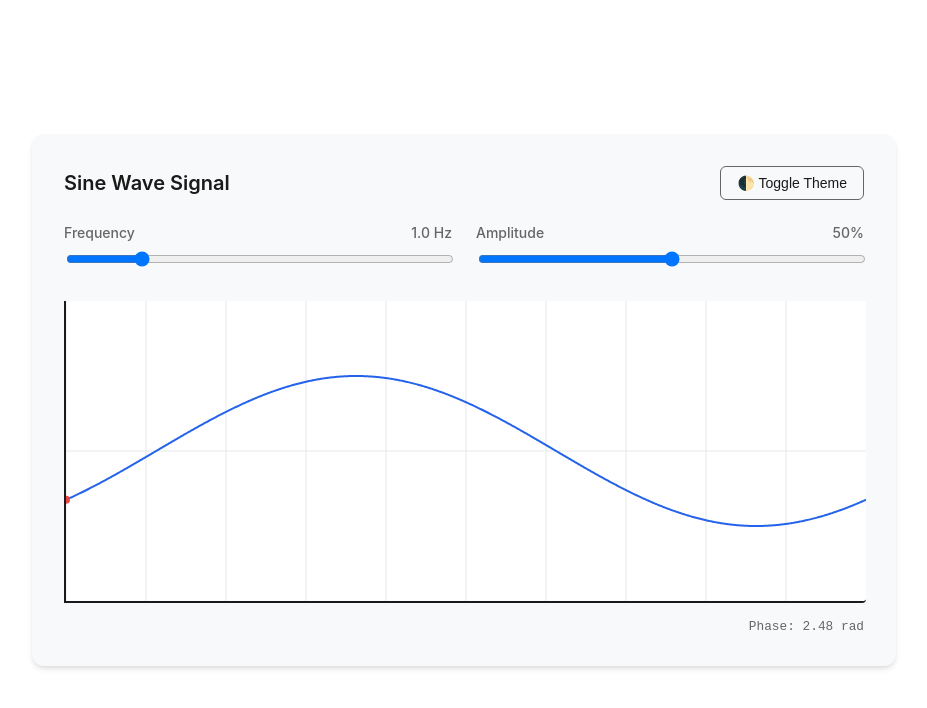
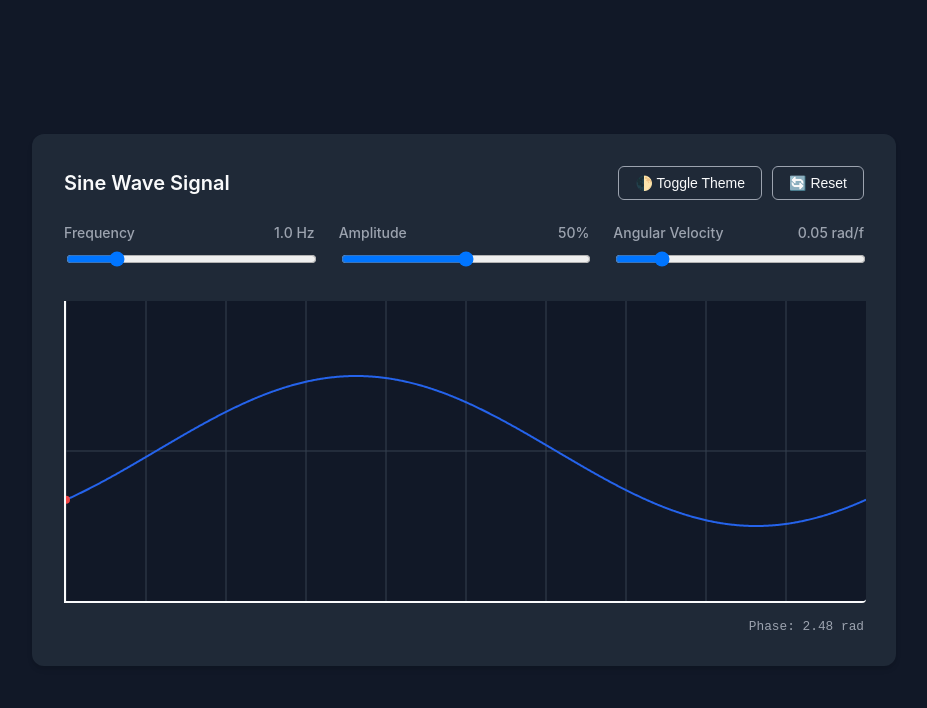
Before and after one commit to tensorclock/sine-wave, a plain HTML site: page sine_wave.html in a window 1280 px wide. Shown: the whole page, without its empty margins (176-1103 px from the left). Drawn offline with Linux system fonts and the light colour scheme.

Commit message:
Add files via upload

```diff
--- a/sine_wave.html
+++ b/sine_wave.html
@@ -6,16 +6,14 @@
     <title>Sine Wave Visualization</title>
     <style>
         :root {
-            /* Palette based on dataviz reference: neutral surfaces and a clear signal hue */
             --bg-color: #ffffff;
             --surface-color: #f8f9fa;
             --text-primary: #1a1a1a;
             --text-muted: #666666;
-            --signal-color: #2563eb; /* Vibrant blue for the primary signal */
+            --signal-color: #2563eb;
             --grid-color: #e5e7eb;
-            --accent-color: #ef4444; /* Red for the sampling point */
+            --accent-color: #ef4444;
 
-            /* Dark mode variables */
             --bg-dark: #111827;
             --surface-dark: #1f2937;
             --text-primary-dark: #f9fafb;
@@ -134,12 +132,15 @@
         }
     </style>
 </head>
-<body>
+<body class="dark-mode">
 
     <div class="container">
         <div class="header">
             <h1>Sine Wave Signal</h1>
-            <button class="theme-toggle" onclick="document.body.classList.toggle('dark-mode')">🌓 Toggle Theme</button>
+            <div style="display: flex; gap: 10px;">
+                <button class="theme-toggle" onclick="document.body.classList.toggle('dark-mode')">🌓 Toggle Theme</button>
+                <button class="theme-toggle" onclick="resetControls()">🔄 Reset</button>
+            </div>
         </div>
 
         <div class="controls">
@@ -150,6 +151,10 @@
             <div class="control-group">
                 <label>Amplitude <span id="amp-val">50%</span></label>
                 <input type="range" id="amplitude" min="0" max="1" step="0.01" value="0.5">
+            </div>
+            <div class="control-group">
+                <label>Angular Velocity <span id="omega-val">0.05 rad/f</span></label>
+                <input type="range" id="omega" min="0" max="0.3" step="0.01" value="0.05">
             </div>
         </div>
 
@@ -167,8 +172,10 @@
         const ctx = canvas.getContext('2d');
         const freqInput = document.getElementById('frequency');
         const ampInput = document.getElementById('amplitude');
+        const omegaInput = document.getElementById('omega');
         const freqVal = document.getElementById('freq-val');
         const ampVal = document.getElementById('amp-val');
+        const omegaVal = document.getElementById('omega-val');
         const stats = document.getElementById('stats');
 
         let width, height;
@@ -193,9 +200,11 @@
             const h = height / window.devicePixelRatio;
             const frequency = parseFloat(freqInput.value);
             const amplitude = parseFloat(ampInput.value);
+            const omega = parseFloat(omegaInput.value);
 
             freqVal.innerText = `${frequency.toFixed(1)} Hz`;
             ampVal.innerText = `${Math.round(amplitude * 100)}%`;
+            omegaVal.innerText = `${omega.toFixed(2)} rad/f`;
 
             ctx.beginPath();
             ctx.strokeStyle = getComputedStyle(document.body).getPropertyValue('--grid-color');
@@ -229,13 +238,20 @@
             ctx.arc(0, leadY, 4, 0, Math.PI * 2);
             ctx.fill();
 
-            phase += 0.05;
+            phase += omega;
             if (phase > 2 * Math.PI) phase -= 2 * Math.PI;
 
             stats.innerText = `Phase: ${phase.toFixed(2)} rad`;
             requestAnimationFrame(draw);
         }
 
+        function resetControls() {
+            freqInput.value = 1;
+            ampInput.value = 0.5;
+            omegaInput.value = 0.05;
+            phase = 0;
+        }
+
         draw();
     </script>
 </body>
```
